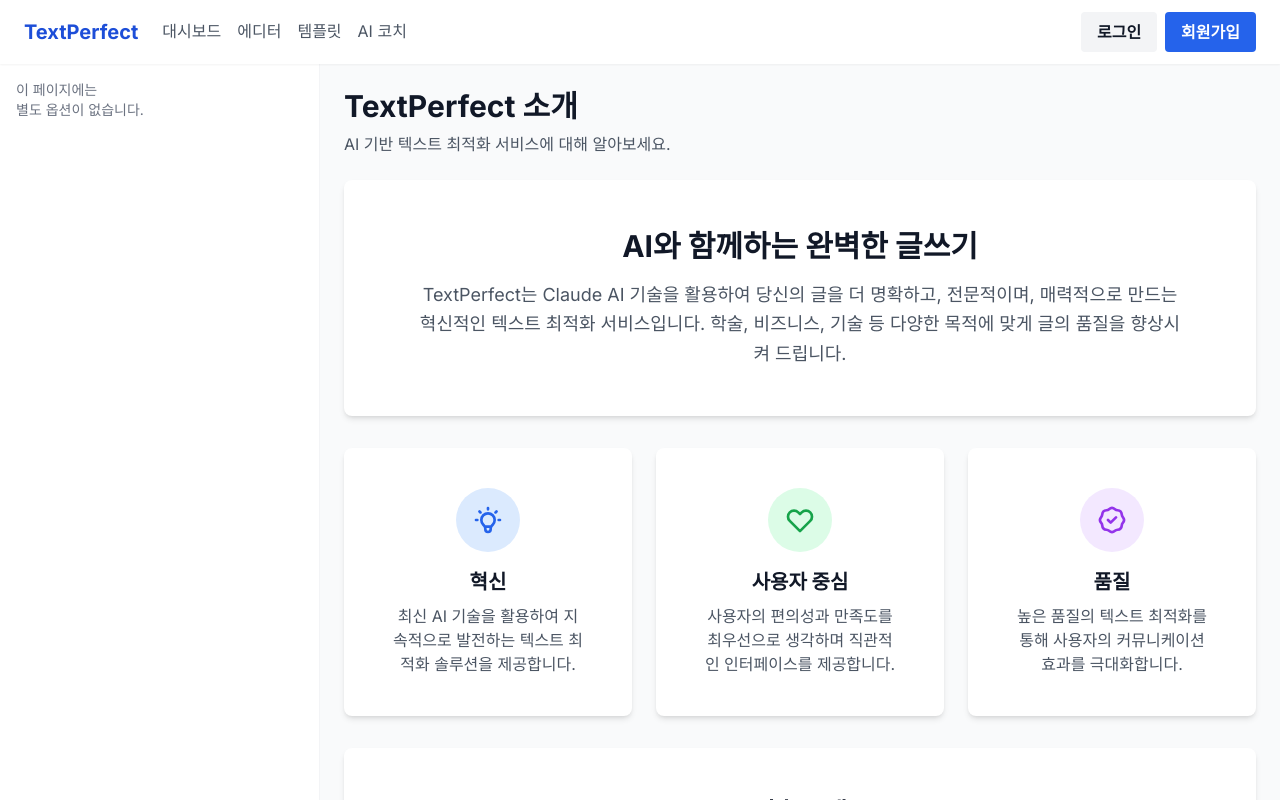
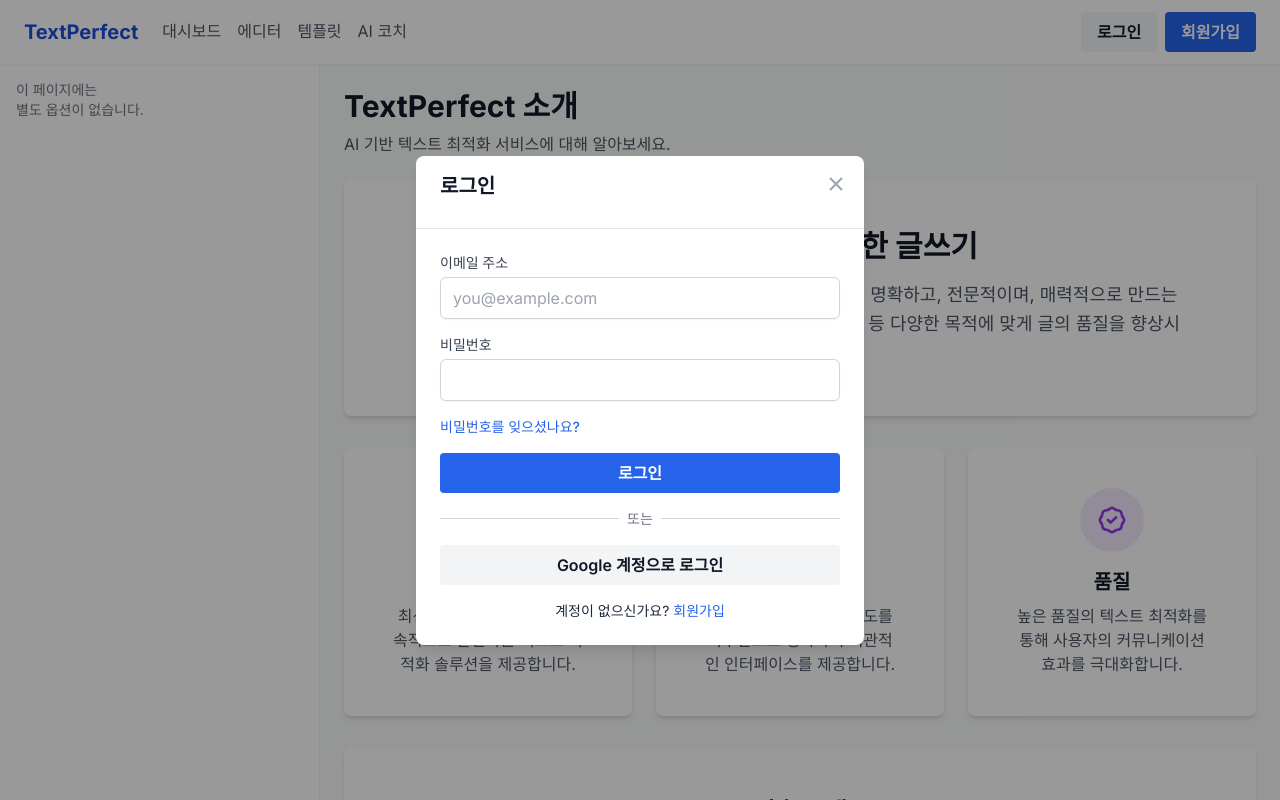
Before and after one commit to JHyeok5/TextPerfect, a React app: page /about in a window 1280 px wide. Both pictures are taken after a click on the button "로그인". Shown: the top 800 px of the page. Built offline with nearby package versions, Linux system fonts and the light colour scheme.

Commit message:
로그인/회원가입 기능 개선

```diff
--- a/src/components/common/Modal.jsx
+++ b/src/components/common/Modal.jsx
@@ -10,15 +10,26 @@
  * @param {boolean} props.open - 모달 열림 여부
  * @param {function} [props.onClose] - 닫기 콜백
  * @param {React.ReactNode} props.children - 모달 내용
+ * @param {string} [props.title] - 모달 제목
  * @param {string} [props.className] - 추가 클래스
  * @param {string} [props.overlayClass] - 오버레이 클래스
  * @param {boolean} [props.showClose=true] - 닫기 버튼 표시
  * @param {'fade'|'slide'} [props.animation='fade'] - 애니메이션
  *
  * @example
- * <Modal open={isOpen} onClose={closeModal}>내용</Modal>
+ * <Modal open={isOpen} onClose={closeModal} title="제목">내용</Modal>
  */
-export default function Modal({ open, onClose, children, className = '', overlayClass = '', showClose = true, animation = 'fade', ...props }) {
+export default function Modal({
+  open,
+  onClose,
+  children,
+  title,
+  className = '',
+  overlayClass = '',
+  showClose = true,
+  animation = 'fade',
+  ...props
+}) {
   useEffect(() => {
     if (!open) return;
     const handleEsc = (e) => {
@@ -38,7 +49,7 @@
     >
       <div
         className={classNames(
-          'bg-white rounded-lg shadow-lg relative min-w-[300px] max-w-full',
+          'bg-white rounded-lg shadow-lg relative min-w-[300px] max-w-full max-w-md w-full mx-4',
           animation === 'fade' ? 'animate-fadeIn' : '',
           animation === 'slide' ? 'animate-slideUp' : '',
           className
@@ -47,11 +58,26 @@
         {...props}
       >
         {showClose && (
-          <button className="absolute top-2 right-2 text-gray-400 hover:text-gray-700" onClick={onClose} aria-label="Close">
-            <svg className="w-6 h-6" fill="none" viewBox="0 0 24 24"><path stroke="currentColor" strokeWidth="2" d="M6 18L18 6M6 6l12 12" /></svg>
+          <button
+            className="absolute top-4 right-4 text-gray-400 hover:text-gray-700 z-10"
+            onClick={onClose}
+            aria-label="Close"
+          >
+            <svg className="w-6 h-6" fill="none" viewBox="0 0 24 24">
+              <path stroke="currentColor" strokeWidth="2" d="M6 18L18 6M6 6l12 12" />
+            </svg>
           </button>
         )}
-        {children}
+
+        {title && (
+          <div className="px-6 py-4 border-b border-gray-200">
+            <h2 className="text-xl font-semibold text-gray-900">{title}</h2>
+          </div>
+        )}
+
+        <div className="p-6">
+          {children}
+        </div>
       </div>
     </div>
   );
@@ -61,6 +87,7 @@
   open: PropTypes.bool.isRequired,
   onClose: PropTypes.func,
   children: PropTypes.node,
+  title: PropTypes.string,
   className: PropTypes.string,
   overlayClass: PropTypes.string,
   showClose: PropTypes.bool,
--- a/src/components/layout/Header.jsx
+++ b/src/components/layout/Header.jsx
@@ -12,13 +12,25 @@
   const [isSignupModalOpen, setIsSignupModalOpen] = useState(false);
 
   const openLoginModal = () => {
+    console.log('Opening login modal');
     setIsSignupModalOpen(false);
     setIsLoginModalOpen(true);
   };
 
   const openSignupModal = () => {
+    console.log('Opening signup modal');
     setIsLoginModalOpen(false);
     setIsSignupModalOpen(true);
+  };
+
+  const handleLoginClick = () => {
+    console.log('Login button clicked');
+    openLoginModal();
+  };
+
+  const handleSignupClick = () => {
+    console.log('Signup button clicked');
+    openSignupModal();
   };
 
   return (
@@ -59,20 +71,20 @@
           </>
         ) : (
           <div className="flex items-center gap-2">
-            <Button onClick={() => setIsLoginModalOpen(true)} variant="secondary">로그인</Button>
-            <Button onClick={() => setIsSignupModalOpen(true)} variant="primary">회원가입</Button>
+            <Button onClick={handleLoginClick} variant="secondary">로그인</Button>
+            <Button onClick={handleSignupClick} variant="primary">회원가입</Button>
           </div>
         )}
       </div>
 
-      <Modal isOpen={isLoginModalOpen} onClose={() => setIsLoginModalOpen(false)} title="로그인">
+      <Modal open={isLoginModalOpen} onClose={() => setIsLoginModalOpen(false)} title="로그인">
         <LoginForm
           onClose={() => setIsLoginModalOpen(false)}
           onSwitchToSignup={openSignupModal}
         />
       </Modal>
 
-      <Modal isOpen={isSignupModalOpen} onClose={() => setIsSignupModalOpen(false)} title="회원가입">
+      <Modal open={isSignupModalOpen} onClose={() => setIsSignupModalOpen(false)} title="회원가입">
         <SignupForm
           onClose={() => setIsSignupModalOpen(false)}
           onSwitchToLogin={openLoginModal}
--- a/src/contexts/UserContext.js
+++ b/src/contexts/UserContext.js
@@ -41,28 +41,37 @@
   // 앱 시작 시 토큰으로 로그인 상태 복원
   useEffect(() => {
     const initializeAuth = async () => {
+      console.log('UserContext: Initializing auth...');
       const token = localStorage.getItem('authToken');
+      console.log('UserContext: Found token:', !!token);
+
       if (token) {
         try {
           // validateAndRefreshAuth를 동적으로 import (순환 참조 방지)
           const { validateAndRefreshAuth } = await import('../utils/api');
+          console.log('UserContext: Validating token...');
           const userData = await validateAndRefreshAuth();
           if (userData) {
+            console.log('UserContext: Auto login successful:', userData);
             setUser(userData);
+          } else {
+            console.log('UserContext: Token validation failed');
           }
         } catch (error) {
-          console.error('Auto login failed:', error);
+          console.error('UserContext: Auto login failed:', error);
           // 토큰이 무효하면 제거
           localStorage.removeItem('authToken');
         }
       }
       setLoading(false);
+      console.log('UserContext: Auth initialization complete');
     };
 
     initializeAuth();
   }, []);
 
   const login = (userData) => {
+    console.log('UserContext login called with:', userData);
     setUser(userData);
     // 토큰은 API 호출 시 이미 저장됨
   };
```
Also changed, not shown: src/components/auth/LoginForm.jsx (+6 -1 lines), src/components/auth/SignupForm.jsx (+7 -2 lines).
